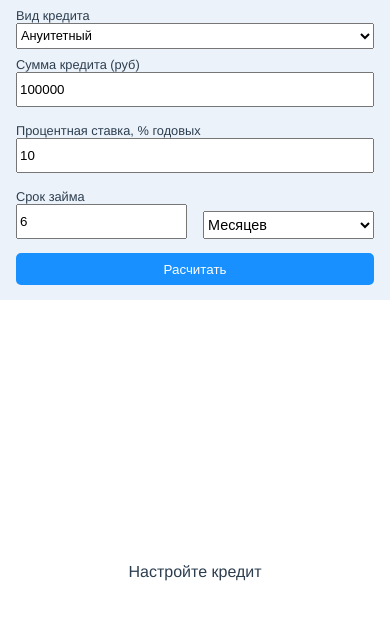
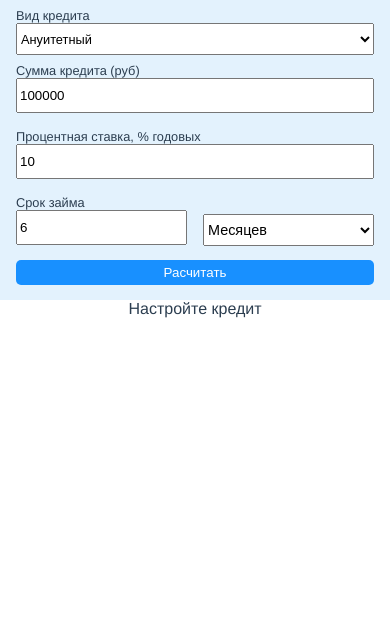
Before and after one commit to ruslan-khamitov/credit-calculator, a Vue app: page / in a window 390 px wide. Shown: the top 620 px of the page. Built offline with nearby package versions, Linux system fonts and the light colour scheme.

Commit message:
fix mobile

```diff
--- a/src/App.vue
+++ b/src/App.vue
@@ -68,6 +68,9 @@ body {
   #app {
     grid-template-columns: 1fr;
     grid-template-rows: 300px 1fr;
+    max-height: unset;
+    height: 100%;
+    width: 100%;
   }
 }
 </style>
--- a/src/components/CreditParams.vue
+++ b/src/components/CreditParams.vue
@@ -96,7 +96,7 @@ export default defineComponent({
   display: flex;
   flex-direction: column;
   justify-content: flex-start;
-  background-color: hsla(210, 50%, 95%);
+  background-color: #E3F2FD;
   padding: 0.5em 1em;
 }
 
@@ -127,7 +127,7 @@ export default defineComponent({
 }
 
 :is(select) {
-  height: 2em;
+  height: 32px;
   width: 100%;
 }
 
--- a/src/components/CreditPayments.vue
+++ b/src/components/CreditPayments.vue
@@ -80,7 +80,14 @@ export default defineComponent({
   flex-direction: column;
   align-items: center;
   justify-content: flex-start;
-  margin: 0.5em;
+  margin: .5em;
+}
+
+
+@media screen and (max-width: 991px) {
+  .credit-payments__result {
+    align-items: stretch;
+  }
 }
 
 .credit-payments__table {
```
